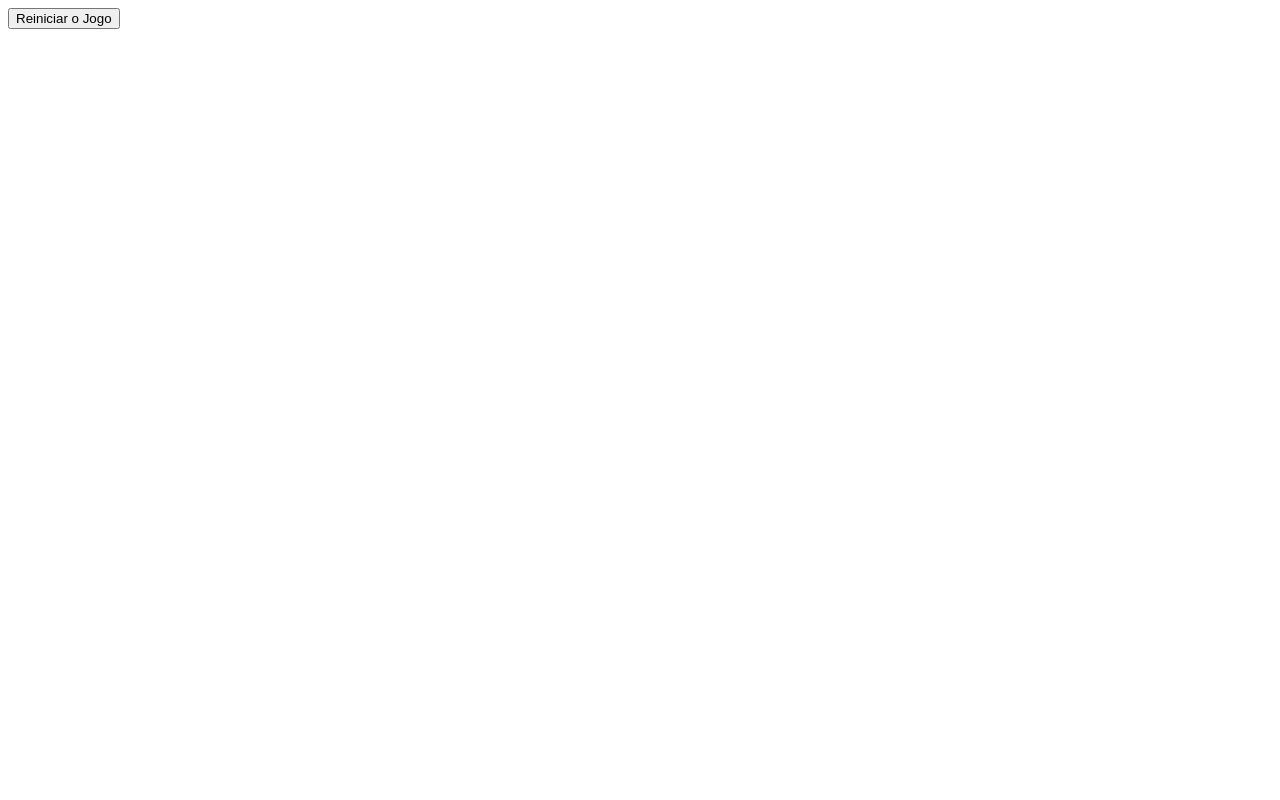
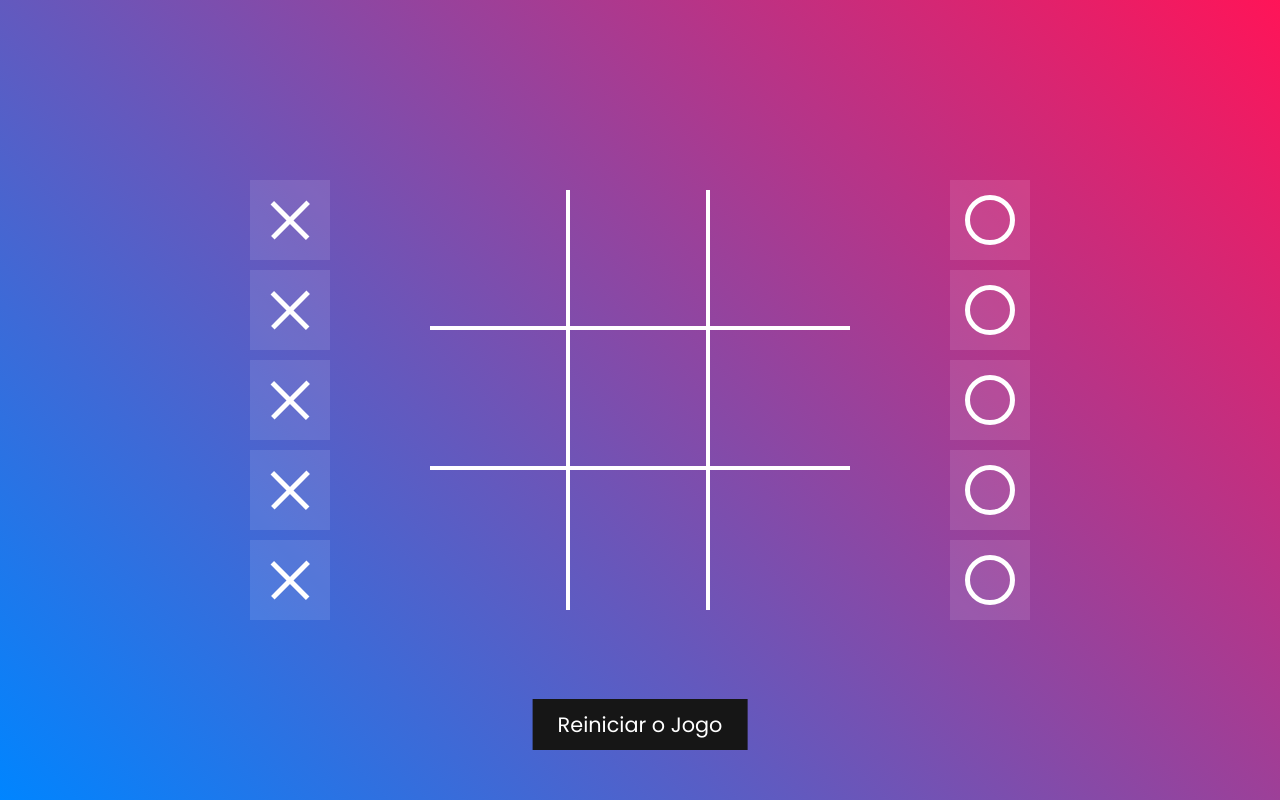
Before and after one commit to rhendrick/tic-tac-toe, a plain HTML site: page index.html in a window 1280 px wide. Drawn offline with Linux system fonts and the light colour scheme; the site is published under a folder, as on GitHub Pages, so addresses that start at the root find nothing.

Commit message:
code update

```diff
--- a/index.html
+++ b/index.html
@@ -5,7 +5,7 @@
     <meta http-equiv="X-UA-Compatible" contenc="IE=edge">
     <meta name="viewport" content="width=device-width, initial-scale=1.0">
     <title>Jogo da Velha | Tic Tac Toe</title>
-    <link rel="stylesheet" type="text/css" href="/style.css">
+    <link rel="stylesheet" href="style.css">
 </head>
 <body>
     <div class="drag">
```
